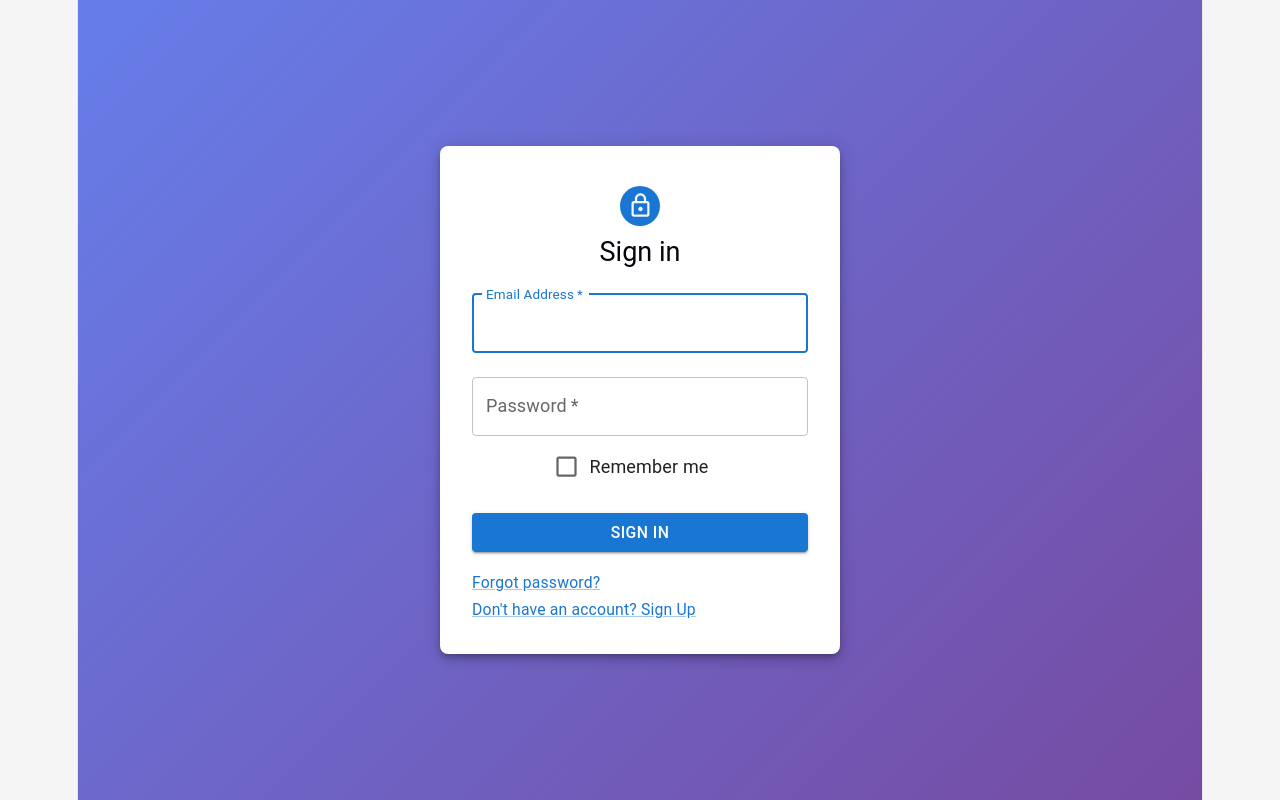
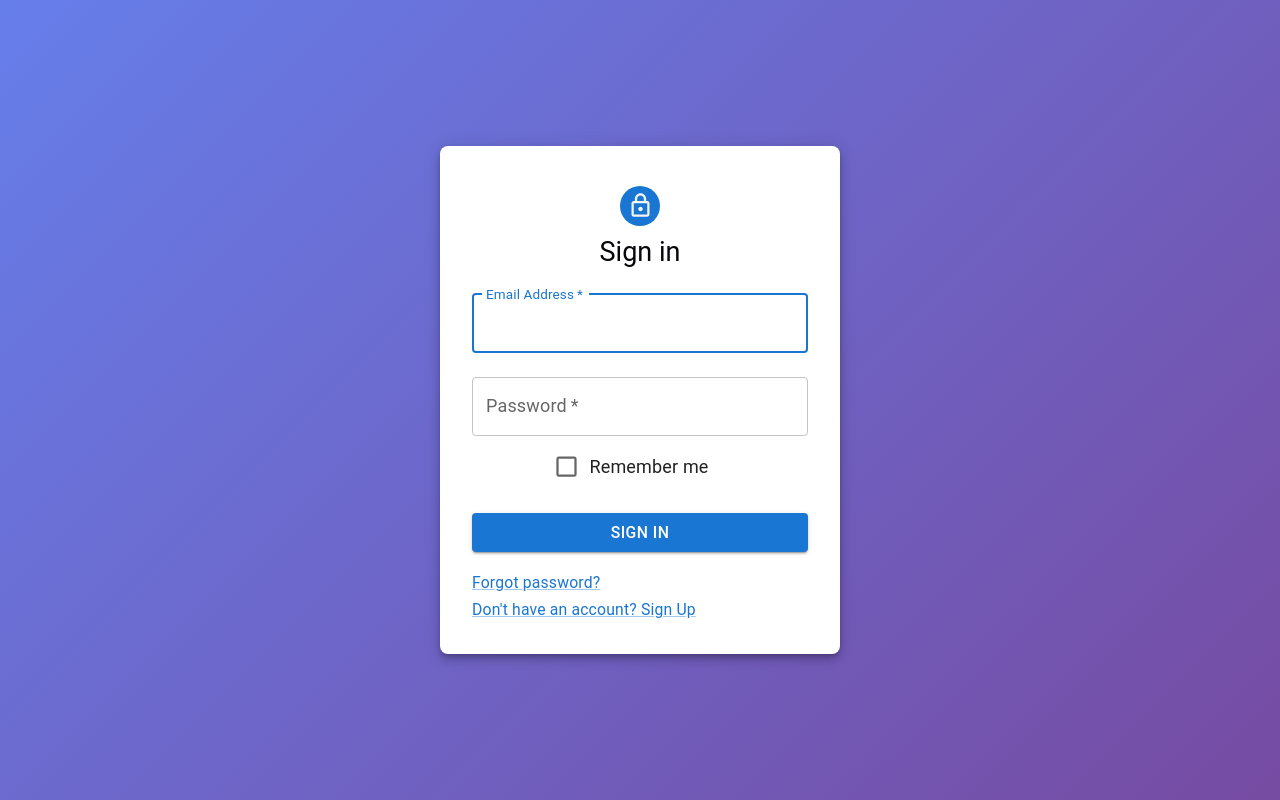
Before and after one commit to raulcastro/auth_start_web_app_react, a React (Vite) app: page / in a window 1280 px wide. Built offline with nearby package versions, Linux system fonts and the light colour scheme.

Commit message:
fix: make auth background cover full viewport
- Add width: 100vw to cover full width
- Add position: fixed with top/left/right/bottom: 0
- Add overflow: auto for scrollable content
- Fixes gradient background not covering entire screen

```diff
--- a/src/pages/Login.jsx
+++ b/src/pages/Login.jsx
@@ -29,6 +29,7 @@ function Login({ onSwitchToRegister }) {
     <Box
       sx={{
         minHeight: '100vh',
+        width: '100vw',
         display: 'flex',
         alignItems: 'center',
         justifyContent: 'center',
@@ -36,6 +37,12 @@ function Login({ onSwitchToRegister }) {
           theme.palette.mode === 'dark'
             ? 'linear-gradient(135deg, #1e1e1e 0%, #121212 100%)'
             : 'linear-gradient(135deg, #667eea 0%, #764ba2 100%)',
+        position: 'fixed',
+        top: 0,
+        left: 0,
+        right: 0,
+        bottom: 0,
+        overflow: 'auto',
       }}
     >
       <CssBaseline />
--- a/src/pages/Register.jsx
+++ b/src/pages/Register.jsx
@@ -42,6 +42,7 @@ function Register({ onSwitchToLogin }) {
     <Box
       sx={{
         minHeight: '100vh',
+        width: '100vw',
         display: 'flex',
         alignItems: 'center',
         justifyContent: 'center',
@@ -49,6 +50,12 @@ function Register({ onSwitchToLogin }) {
           theme.palette.mode === 'dark'
             ? 'linear-gradient(135deg, #1e1e1e 0%, #121212 100%)'
             : 'linear-gradient(135deg, #667eea 0%, #764ba2 100%)',
+        position: 'fixed',
+        top: 0,
+        left: 0,
+        right: 0,
+        bottom: 0,
+        overflow: 'auto',
       }}
     >
       <CssBaseline />
```
